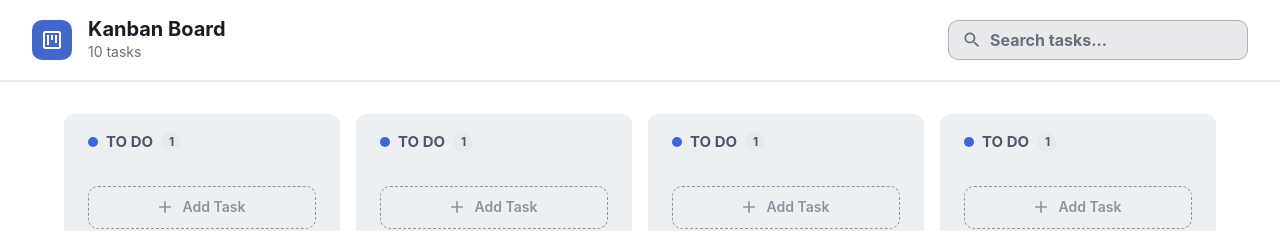
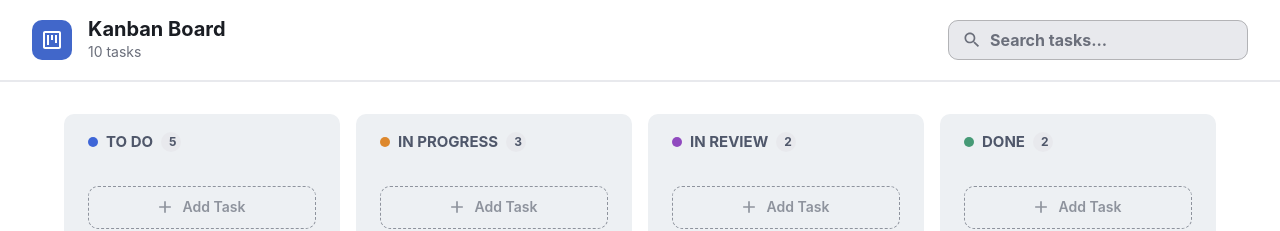
Before and after one commit to mohamed-Fathy1/Kanban-ToDo, a React (Vite) app: page / in a window 1280 px wide. Shown: the top 231 px of the page. Built offline with nearby package versions, Linux system fonts and the light colour scheme.

Commit message:
Refactor task and column types: Update Board and Column components to utilize new COLUMNS_CONFIG for improved column management and type safety. Ensure tasks are correctly typed in App component.

```diff
--- a/src/App.tsx
+++ b/src/App.tsx
@@ -3,6 +3,7 @@ import { Container, CssBaseline, ThemeProvider } from '@mui/material'
 import theme from './theme'
 import { Board } from './components/Board'
 import { Header } from './components/Header'
+import type { Task } from './types'
 
 
 const tasks = [
@@ -33,7 +34,7 @@ function App() {
         sx={{ bgcolor: "background.paper", minHeight: "100vh" }}
       >
         <Header />
-        <Board tasks={tasks} />
+        <Board tasks={tasks as Task[]} />
       </Container>
     </ThemeProvider>
   )
--- a/src/components/Board/Board.tsx
+++ b/src/components/Board/Board.tsx
@@ -1,5 +1,5 @@
 import { Box } from "@mui/material"
-import type { Task } from "../../types"
+import type { ColumnType, Task } from "../../types"
 import { COLUMNS } from "../../types"
 import Column from "../Column"
 
@@ -7,7 +7,7 @@ function Board({ tasks }: { tasks: Task[] }) {
     return (
         <Box display="flex" gap={2} px={8} py={4} sx={{ overflowX: "auto", minHeight: "calc(100vh - 100px)" }}>
             {COLUMNS.map((column) => (
-                <Column />
+                <Column key={column} type={column as ColumnType} tasks={tasks.filter((task) => task.column === column)} />
             ))}
         </Box>
     )
--- a/src/components/Column/Column.tsx
+++ b/src/components/Column/Column.tsx
@@ -1,11 +1,15 @@
 import { Box, Button, Paper, Typography } from "@mui/material"
-import { columnColors, darkGray, lightGray } from "../../theme"
+import { darkGray, lightGray } from "../../theme"
 import { AddOutlined } from "@mui/icons-material"
+import type { ColumnType, Task } from "../../types"
+import { COLUMNS_CONFIG } from "../../types"
+import { columnColors } from "../../theme"
 
-function ColumnHeader({ label, count }: { label: string, count: number }) {
+function ColumnHeader({ count, type }: { count: number, type: ColumnType }) {
+    const { label } = COLUMNS_CONFIG[type]
     return (
         <Box display="flex" alignItems="center" gap={1}>
-            <Box bgcolor={columnColors.backlog} width={10} height={10} borderRadius="50%" />
+            <Box bgcolor={columnColors[type as ColumnType]} width={10} height={10} borderRadius="50%" />
             <Typography color={darkGray} variant="h6" component="h2" fontSize={15} fontWeight="bold" textTransform="uppercase">{label}</Typography>
             <Box display="flex" alignItems="center" gap={1} bgcolor="#E8E9ED" color={darkGray} borderRadius="50%" p={1} fontSize={12} fontWeight="bold"
                 sx={{ aspectRatio: 1, width: 20, height: 20 }}
@@ -22,10 +26,11 @@ function AddTaskButton() {
     )
 }
 
-function Column() {
+function Column({ type, tasks }: { type: ColumnType, tasks: Task[] }) {
+
     return (
         <Paper sx={{ width: 350, py: 2, px: 3, bgcolor: lightGray, display: "flex", flexDirection: "column", gap: 2 }}>
-            <ColumnHeader label="To Do" count={1} />
+            <ColumnHeader count={tasks.length} type={type} />
             <Box display="flex" flexDirection="column" gap={2}>
                 {/* <Task /> */}
             </Box>
--- /dev/null
+++ b/src/components/TaskCard/index.tsx
@@ -0,0 +1 @@
+export { default } from "./TaskCard"
--- a/src/types.ts
+++ b/src/types.ts
@@ -11,19 +11,26 @@ export interface Task {
   priority: Priority;
 }
 
-export interface ColumnConfig {
-  type: ColumnType;
-  label: string;
-  color: string;
-}
+export const COLUMNS: ColumnType[] = ["backlog", "in_progress", "review", "done"];
 
-export const COLUMNS: ColumnConfig[] = [
-  { type: "backlog", label: "To Do", color: columnColors.backlog },
-  {
-    type: "in_progress",
+export const COLUMNS_CONFIG: Record<
+  ColumnType,
+  { label: string; color: string }
+> = {
+  backlog: {
+    label: "To Do",
+    color: columnColors.backlog,
+  },
+  in_progress: {
     label: "In Progress",
     color: columnColors.in_progress,
   },
-  { type: "review", label: "In Review", color: columnColors.review },
-  { type: "done", label: "Done", color: columnColors.done },
-];
+  review: {
+    label: "In Review",
+    color: columnColors.review,
+  },
+  done: {
+    label: "Done",
+    color: columnColors.done,
+  },
+} as const;
```
Also changed, not shown: src/components/TaskCard/TaskCard.tsx (added, +8 -0 lines).
